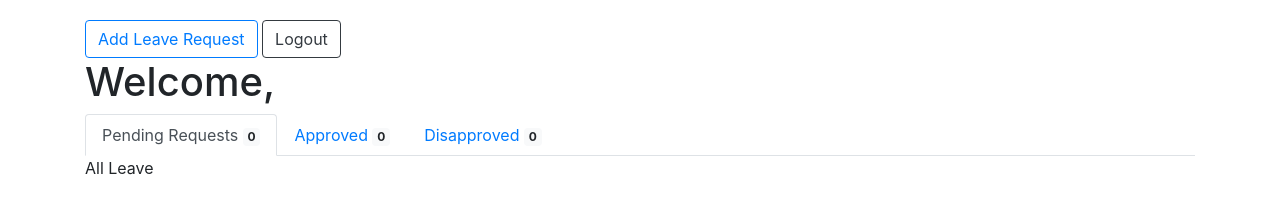
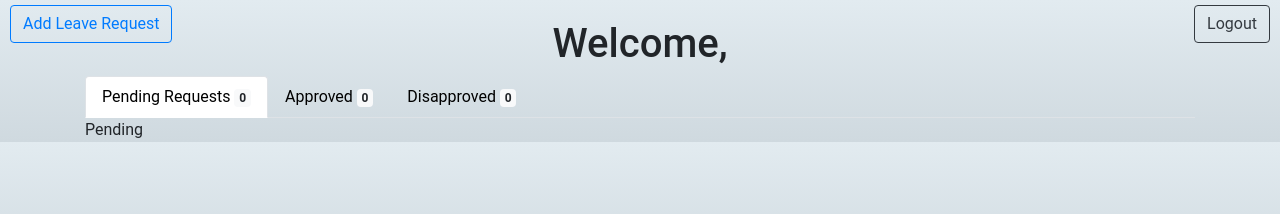
Before and after one commit to oowarami/leave-management-2, a website: page public/html/user.html in a window 1280 px wide. Drawn offline with nearby package versions, Linux system fonts and the light colour scheme; some packages are replaced by stand-ins of ours; a script that the page names is missing.

Commit message:
updates front end of user and login page

```diff
--- a/public/css/style.css
+++ b/public/css/style.css
@@ -36,11 +36,12 @@ body {
     font-family: "Roboto", sans-serif;
     text-transform: uppercase;
     outline: 0;
-    background: #4CAF50;
+    /* background: #4CAF50; */
+    background: #cfd9df;
     width: 100%;
     border: 0;
     padding: 15px;
-    color: #FFFFFF;
+    color: #000000;
     font-size: 14px;
     -webkit-transition: all 0.3 ease;
     transition: all 0.3 ease;
@@ -50,7 +51,8 @@ body {
 .form button:hover,
 .form button:active,
 .form button:focus {
-    background: #43A047;
+    /* background: #43A047; */
+    background: linear-gradient(to top, #cfd9df 0%, #e2ebf0 100%);
 }
 
 .form .message {
@@ -60,7 +62,8 @@ body {
 }
 
 .form .message a {
-    color: #4CAF50;
+    /* color: #4CAF50; */
+    color: linear-gradient(to top, #cfd9df 0%, #e2ebf0 100%);
     text-decoration: none;
 }
 
@@ -110,12 +113,13 @@ body {
 }
 
 body {
-    background: #76b852;
+    /* background: #76b852;*/
     /* fallback for old browsers */
-    background: -webkit-linear-gradient(right, #76b852, #8DC26F);
+    /* background: -webkit-linear-gradient(right, #76b852, #8DC26F);
     background: -moz-linear-gradient(right, #76b852, #8DC26F);
     background: -o-linear-gradient(right, #76b852, #8DC26F);
-    background: linear-gradient(to left, #76b852, #8DC26F);
+    background: linear-gradient(to left, #76b852, #8DC26F);  */
+    background-image: linear-gradient(to top, #cfd9df 0%, #e2ebf0 100%);
     font-family: "Roboto", sans-serif;
     -webkit-font-smoothing: antialiased;
     -moz-osx-font-smoothing: grayscale;
--- a/public/css/user.css
+++ b/public/css/user.css
@@ -17,3 +17,56 @@ textarea {
 nav {
     margin-top: 20px;
 }
+
+body {
+    /* background: #c2cad0; */
+    /* fallback for old browsers */
+    /* background: -webkit-linear-gradient(right, #c2cad0, #c2cad0);
+  background-image: linear-gradient(135deg, #c2cad0 0%, #c2cad0 100%);
+  background: -moz-linear-gradient(right, #c2cad0, #c2cad0);
+  background: -o-linear-gradient(right, #c2cad0, #c2cad0);
+  background: linear-gradient(to left, #c2cad0, #c2cad0); */
+    background-image: linear-gradient(to top, #cfd9df 0%, #e2ebf0 100%);
+    font-family: "Roboto", sans-serif;
+    -webkit-font-smoothing: antialiased;
+    -moz-osx-font-smoothing: grayscale;
+}
+
+.card {
+    box-shadow: 0 0 20px 0 rgba(0, 0, 0, 0.2), 0 5px 5px 0 rgba(0, 0, 0, 0.24);
+}
+
+a {
+    color: #000000 !important;
+}
+
+.card-body {
+    background-color: rgba(255, 255, 255, 0.40) 0%;
+}
+
+#logout {
+    position: fixed;
+    right: 10px;
+    top: 5px;
+}
+
+#triggerAddLeave {
+    position: fixed;
+    left: 10px;
+    top: 5px;
+}
+
+.home-title {
+    height: fit-contentpx;
+    width: autopx;
+    display: inherit;
+    flex-direction: column;
+    justify-content: center;
+    text-align: center;
+}
+
+.nav-link {
+    position: relative;
+    top: autopx;
+    margin-top: auto;
+}
--- a/public/html/user.html
+++ b/public/html/user.html
@@ -17,10 +17,10 @@
 
         <div>
             <!-- Button trigger modal -->
-            <button type="button" class="btn btn-outline-primary" data-toggle="modal" data-target="#exampleModal"> Add Leave Request </button>
+            <button id="triggerAddLeave" type="button" class="btn btn-outline-primary" data-toggle="modal" data-target="#exampleModal"> Add Leave Request </button>
 
             <!-- logout button -->
-            <button class="btn btn-outline-dark" onclick="logout()">Logout</button>
+            <button id="logout" class="btn btn-outline-dark" onclick="logout()">Logout</button>
             <!-- logout button -->
 
             <!-- welcome banner -->
@@ -45,7 +45,7 @@
         </ul>
 
         <div class="tab-content" id="myTabContent">
-            <div class="tab-pane fade show active" id="allLeave" role="tabpanel" aria-labelledby="home-tab">All Leave</div>
+            <div class="tab-pane fade show active" id="allLeave" role="tabpanel" aria-labelledby="home-tab">Pending</div>
             <div class="tab-pane fade" id="approved" role="tabpanel" aria-labelledby="profile-tab">Approved</div>
             <div class="tab-pane fade" id="disapproved" role="tabpanel" aria-labelledby="contact-tab">Disapproved</div>
         </div>
--- a/public/js/admin.js
+++ b/public/js/admin.js
@@ -77,7 +77,7 @@ function getRequests(status) {
                           <h5 class="card-title"> ${request["leave_title"]}</h5>
                           <p class="card-text"> Leave Status: ${request["status"]}</p>
                           ${$buttons}
-                          <button type="button" class="btn btn-outline-primary"
+                          <button type="button" class="btn btn-outline-info"
                             data-toggle="modal" data-target="#viewModal" onclick="viewRequest(${request['id']})">View More </button>
                       </div>
                   </div>
--- a/public/js/user.js
+++ b/public/js/user.js
@@ -141,7 +141,7 @@ function getRequests(status) {
                     <h5 class="card-title"> ${request["leave_title"]}</h5>
                     <p class="card-text"> Leave Status: ${request["status"]}</p>
                     ${$buttons}
-                    <button type="button" class="btn btn-outline-primary"
+                    <button type="button" class="btn btn-outline-info"
                       data-toggle="modal" data-target="#viewModal" onclick="viewRequest(${request['id']})">View More </button>
                     </div>
                 </div>
```
